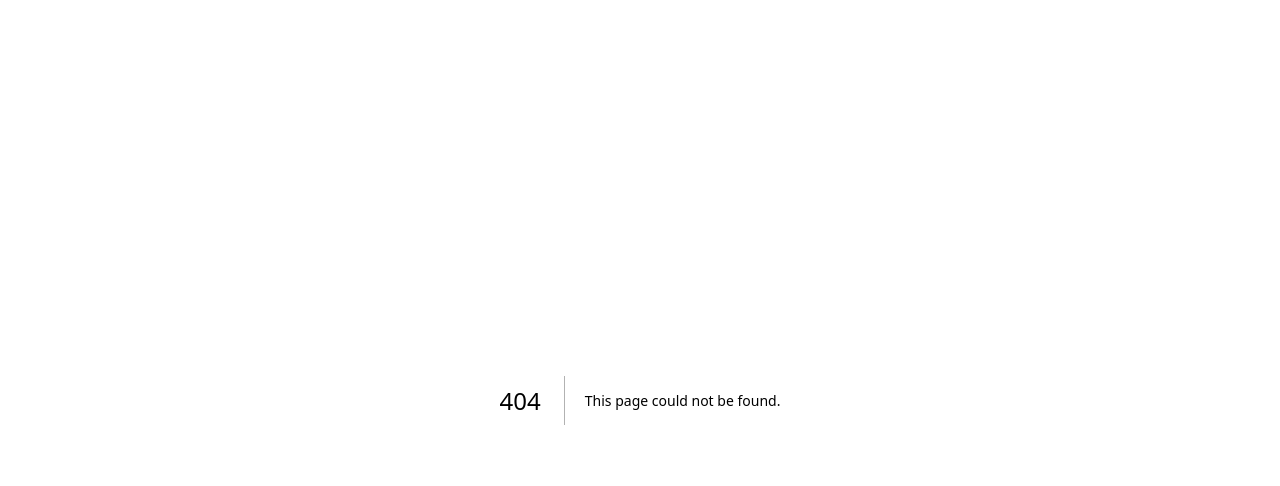
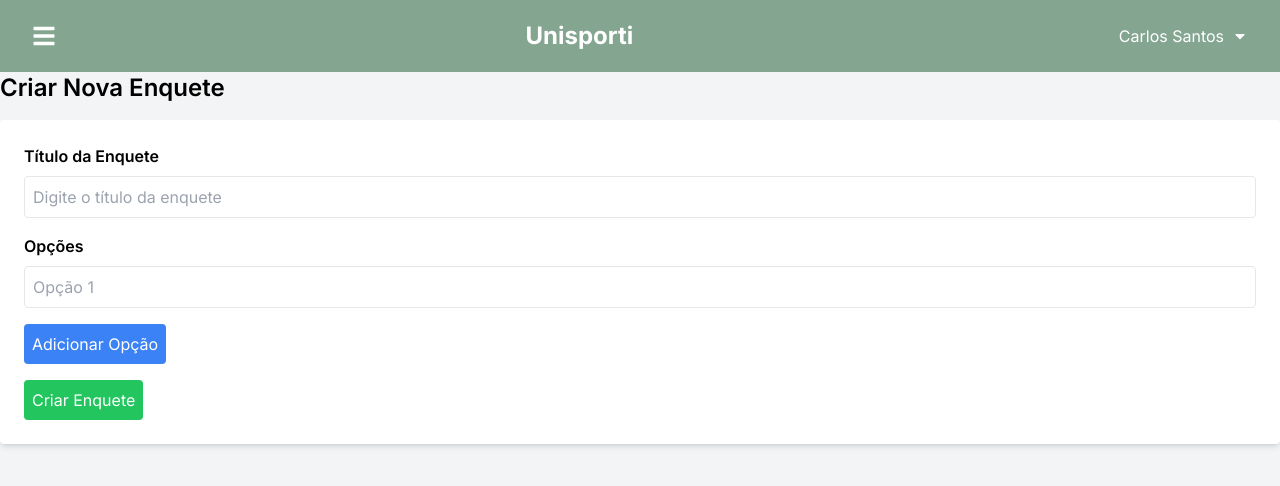
Before and after one commit to caarloshenriq/unisporti-front, a Next.js app: page /enquetes/novo in a window 1280 px wide. Before the commit this address had no page. Shown: the top 486 px of the page. Built offline with nearby package versions, Linux system fonts and the light colour scheme; no server answers.

Commit message:
implementando criacao de poll

```diff
--- /dev/null
+++ b/src/app/enquetes/novo/CreatePoll.ts
@@ -0,0 +1,21 @@
+// src/utils/submitPoll.ts
+
+import { api } from '@/services/ApiClient'
+import { Poll } from '@/types/Poll'
+import { Question } from '@/types/Question'
+import toast from 'react-hot-toast'
+
+export const createPoll = async (poll: Poll, options: Question[]) => {
+  try {
+    const pollRes = await api.post('api/v1/poll', poll)
+
+    const idPoll = pollRes.data.id_poll
+
+    for (const option of options) {
+      const question = { ...option, id_poll: idPoll }
+      await api.post('api/v1/question', question)
+    }
+  } catch (error) {
+    console.error(error)
+  }
+}
--- /dev/null
+++ b/src/app/enquetes/novo/page.tsx
@@ -0,0 +1,100 @@
+/* eslint-disable prettier/prettier */
+'use client'
+
+import Header from '@/components/Header'
+import Sidebar from '@/components/Sidebar'
+import { Poll } from '@/types/Poll'
+import { Question } from '@/types/Question'
+import { useState, useCallback } from 'react'
+import { createPoll } from './CreatePoll'
+
+export default function NovoEnquetes() {
+  const [sidebarOpen, setSidebarOpen] = useState<boolean>(false)
+  const [poll, setPoll] = useState<Poll>({ name: '', active: true })
+  const [options, setOptions] = useState<Question[]>([{ question: '', id_poll: 0, id_question_type: 1 }])
+
+  const toggleSidebar = useCallback(() => {
+    setSidebarOpen((prev) => !prev)
+  }, [])
+
+  const handleOptionChange = useCallback((index: number, event: React.ChangeEvent<HTMLInputElement>) => {
+    setOptions((prevOptions) => {
+      const newOptions = [...prevOptions]
+      newOptions[index] = { ...newOptions[index], question: event.target.value }
+      return newOptions
+    })
+  }, [])
+
+  const addOption = useCallback(() => {
+    setOptions((prevOptions) => [...prevOptions, { question: '', id_poll: poll.id_poll || 0, id_question_type: 1 }])
+  }, [poll.id_poll])
+
+  const removeOption = useCallback((index: number) => {
+    setOptions((prevOptions) => prevOptions.filter((_, i) => i !== index))
+  }, [])
+
+  const handleSubmit = useCallback((event: React.FormEvent) => {
+    event.preventDefault()
+    createPoll(poll, options)
+  }, [poll, options])
+
+  return (
+    <div className="flex h-screen bg-gray-100">
+      <Sidebar isOpen={sidebarOpen} toggleSidebar={toggleSidebar} />
+      <div
+        className={`flex-1 transition-all duration-300 ease-in-out ${sidebarOpen ? 'ml-64' : 'ml-0'}`}
+      >
+        <Header toggleSidebar={toggleSidebar} sidebarOpen={sidebarOpen} />
+        <h1 className="text-2xl font-semibold mb-4">Criar Nova Enquete</h1>
+        <form onSubmit={handleSubmit} className="bg-white p-6 rounded shadow-md">
+          <div className="mb-4">
+            <label htmlFor="title" className="block font-semibold mb-2">Título da Enquete</label>
+            <input
+              id="title"
+              type="text"
+              value={poll.name}
+              onChange={(e) => setPoll({ ...poll, name: e.target.value })}
+              className="w-full p-2 border rounded"
+              placeholder="Digite o título da enquete"
+              required
+            />
+          </div>
+          <div className="mb-4">
+            <label className="block font-semibold mb-2">Opções</label>
+            {options.map((option, index) => (
+              <div key={index} className="flex items-center mb-2">
+                <input
+                  type="text"
+                  value={option.question}
+                  onChange={(e) => handleOptionChange(index, e)}
+                  className="w-full p-2 border rounded"
+                  placeholder={`Opção ${index + 1}`}
+                  required
+                />
+                {options.length > 1 && (
+                  <button
+                    type="button"
+                    onClick={() => removeOption(index)}
+                    className="ml-2 p-2 bg-red-500 text-white rounded"
+                  >
+                    Remover
+                  </button>
+                )}
+              </div>
+            ))}
+            <button
+              type="button"
+              onClick={addOption}
+              className="mt-2 p-2 bg-blue-500 text-white rounded"
+            >
+              Adicionar Opção
+            </button>
+          </div>
+          <button type="submit" className="p-2 bg-green-500 text-white rounded">
+            Criar Enquete
+          </button>
+        </form>
+      </div>
+    </div>
+  )
+}
--- /dev/null
+++ b/src/app/enquetes/page.tsx
@@ -0,0 +1,23 @@
+/* eslint-disable prettier/prettier */
+'use client'
+
+import Header from '@/components/Header'
+import Sidebar from '@/components/Sidebar'
+import { useState } from 'react'
+
+export default function Enquetes() {
+  const [sidebarOpen, setSidebarOpen] = useState<boolean>(false)
+  const toggleSidebar = () => {
+    setSidebarOpen((prev) => !prev)
+  }
+  return (
+    <div className="flex h-screen bg-gray-100">
+      <Sidebar isOpen={sidebarOpen} toggleSidebar={toggleSidebar} />
+      <div
+        className={`flex-1 transition-all duration-300 ease-in-out ${sidebarOpen ? 'ml-64' : 'ml-0'}`}
+      >
+        <Header toggleSidebar={toggleSidebar} sidebarOpen={sidebarOpen} />
+      </div>
+    </div>
+  )
+}
--- /dev/null
+++ b/src/types/Poll.ts
@@ -0,0 +1,7 @@
+export interface Poll {
+  id_poll?: number
+  name: string
+  createdAt?: Date
+  updateAt?: Date
+  active?: boolean
+}
--- /dev/null
+++ b/src/types/Question.ts
@@ -0,0 +1,9 @@
+export interface Question {
+  id_question?: number
+  id_poll: number
+  question: string
+  id_question_type: number
+  createdAt?: Date
+  updateAt?: Date
+  active?: boolean
+}
```
